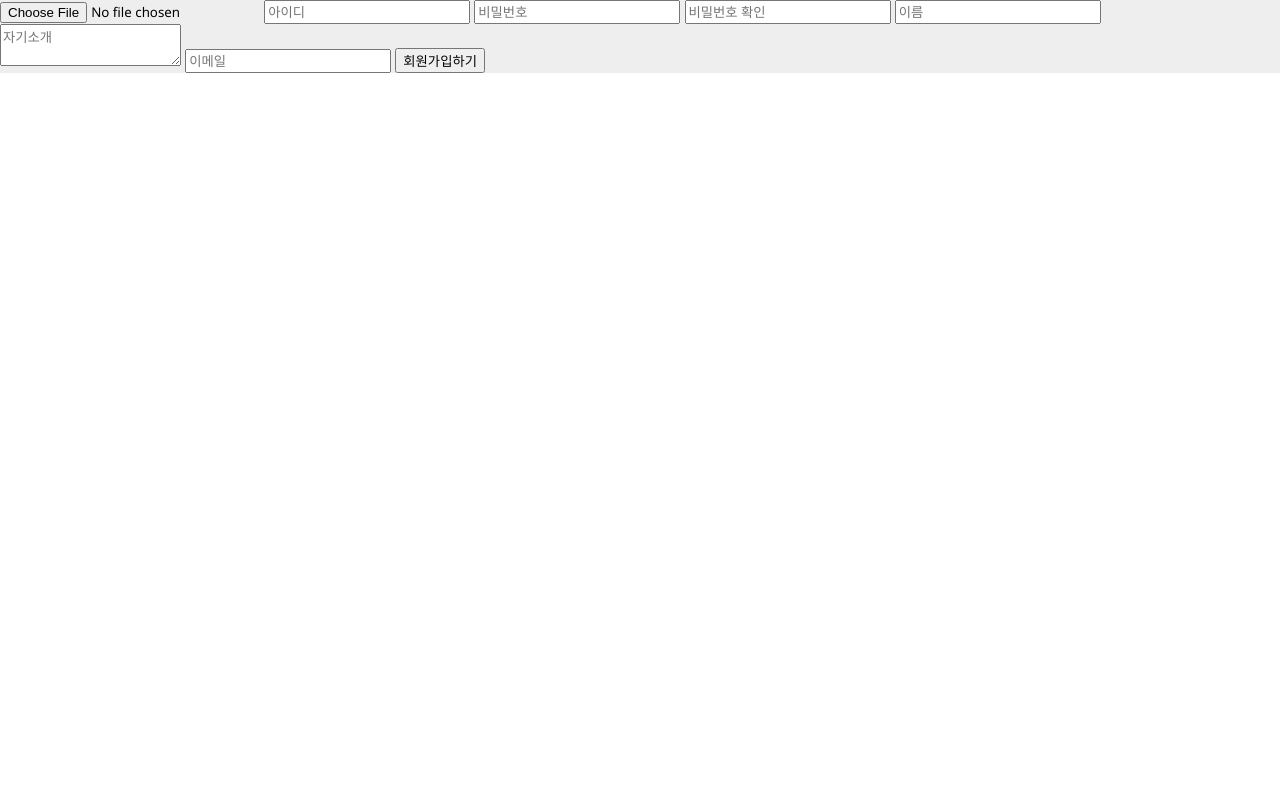
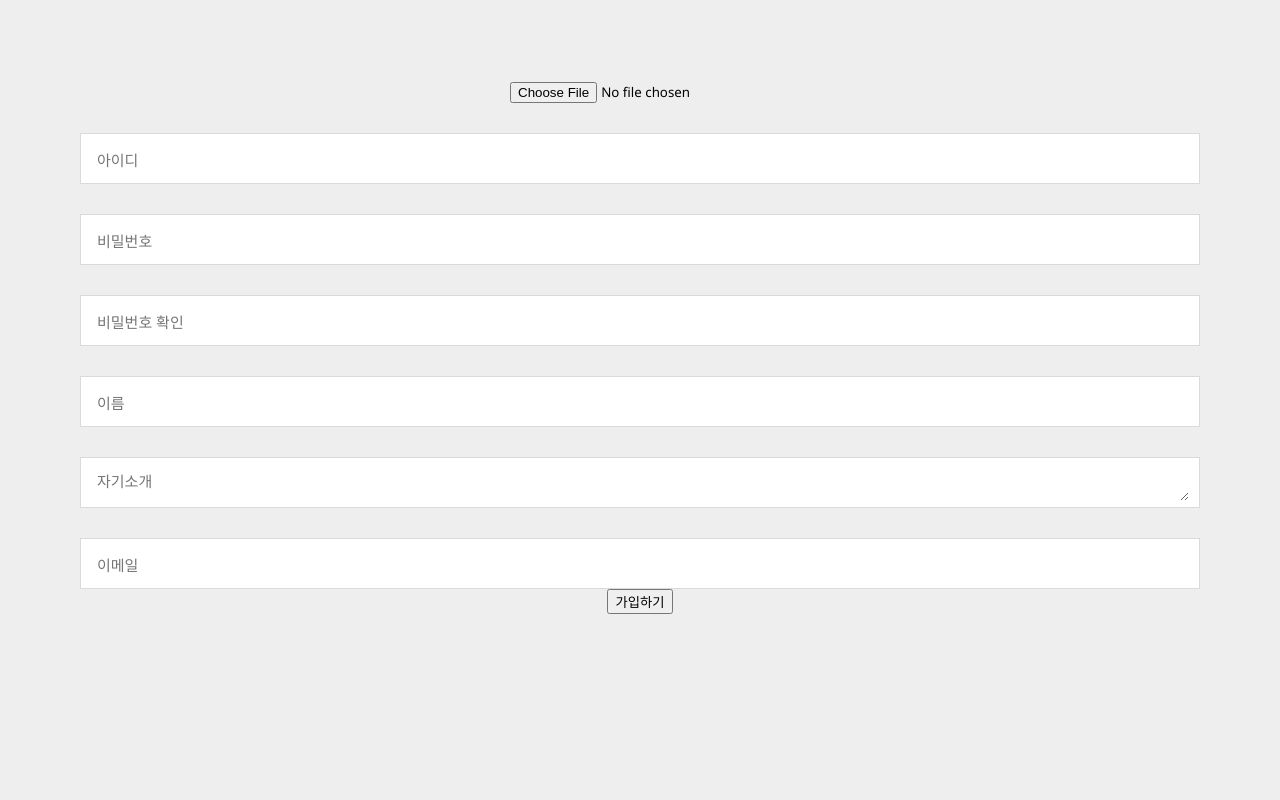
Before and after one commit to TownOneWheel/townonewheel, a Django app: page /social/signup/ in a window 1280 px wide. Run offline with Django 3.2, Linux system fonts and the light colour scheme; some web fonts are replaced.

Commit message:
feat: signup css

```diff
--- a/config/settings.py
+++ b/config/settings.py
@@ -28,7 +28,7 @@ SECRET_KEY = env('SECRET_KEY')
 # SECURITY WARNING: don't run with debug turned on in production!
 DEBUG = True
 
-ALLOWED_HOSTS = []
+ALLOWED_HOSTS = ['*']
 
 
 # Application definition
--- a/crud/cat_location/37.540127.051.txt
+++ b/crud/cat_location/37.540127.051.txt
@@ -1,5 +1,2 @@
-<<<<<<< HEAD
 29,31,5,
-=======
 29,31,32,33,35,36,37,
->>>>>>> 139fdf3cc28ae94c5ea32912648e26ce9eb1f74d
--- a/social/templates/signup.html
+++ b/social/templates/signup.html
@@ -1,18 +1,33 @@
-{% extends "base.html" %}
-
+{% extends "base.html" %} {% load static %} {% block head %}
+<link rel="stylesheet" href="{% static 'css/signup.css' %}" />
+{% endblock head %}
 {% block content %}
 {% if error.state %}
 <h2>{{error.msg}}</h2>
 {% endif %}
-<form action="{% url 'social:signup' %}" method="POST" enctype="multipart/form-data">
-    {% csrf_token %}
-    <input type="file" name='image' />
-    <input type="text" placeholder="아이디" name="userid" />
-    <input type="password" placeholder="비밀번호" name="password" />
-    <input type="password" placeholder="비밀번호 확인" name="password_check" />
-    <input type="text" placeholder="이름" name="name" />
-    <textarea placeholder="자기소개" name="introduction"></textarea>
-    <input type="email" placeholder="이메일" name="email">
-    <button type="submit">회원가입하기</button>
-</form>
+<div class='wrapper'>
+    <form class=signupForm action="{% url 'social:signup' %}" method="POST" enctype="multipart/form-data">
+        {% csrf_token %}
+        <input type="file" name='image' />
+        <span class="box">
+            <input type="text" class="int" placeholder="아이디" name="userid" />
+        </span>
+        <span class="box">
+            <input type="password" class="int" placeholder="비밀번호" name="password" />
+        </span>
+        <span class="box">
+        <input type="password" class="int" placeholder="비밀번호 확인" name="password_check" />
+        </span>
+        <span class="box">
+            <input type="text" class="int" placeholder="이름" name="name" />
+        </span>
+        <span class="box">
+            <textarea class="int"placeholder="자기소개" name="introduction"></textarea>
+        </span>
+        <span class="box">
+            <input type="email" class="int" placeholder="이메일" name="email">
+        </span>
+        <button type="submit">가입하기</button>
+    </form>
+</div>
 {% endblock content %}
--- a/static/css/base.css
+++ b/static/css/base.css
@@ -4,9 +4,12 @@ body * {
   font-family: 'Segoe UI', 'Roboto', Helvetica, Arial, sans-serif;
   /* box-sizing: border-box; */
 }
-
+html{
+  height: 100%;
+}
 body {
   margin: 0;
+  height: 100%;
 }
 .reset-list {
   list-style-type: none;
@@ -15,6 +18,7 @@ body {
 }
 .content {
   background-color: #eeeeee;
+  height: 100%;
 }
 h1,
 h2,
--- /dev/null
+++ b/static/css/signup.css
@@ -0,0 +1,28 @@
+.wrapper{
+  position: relative;
+  text-align: center;
+  padding: 80px;
+}
+.signupForm{
+
+}
+.box{
+  display: block;
+  width: 100%;
+  height: 51px;
+  border: solid 1px #dadada;
+  padding: 10px 14px 10px 14px;
+  box-sizing: border-box;
+  background: #fff;
+  margin-top: 30px;
+}
+
+.int{
+  display: block;
+  position:relative;
+  width: 100%;
+  height: 29px;
+  border: none;
+  background: #fff;
+  font-size: 15px;
+}
```
Also changed, not shown: 1 other file.
